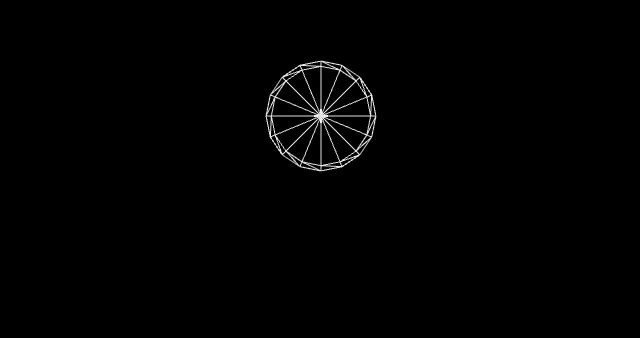
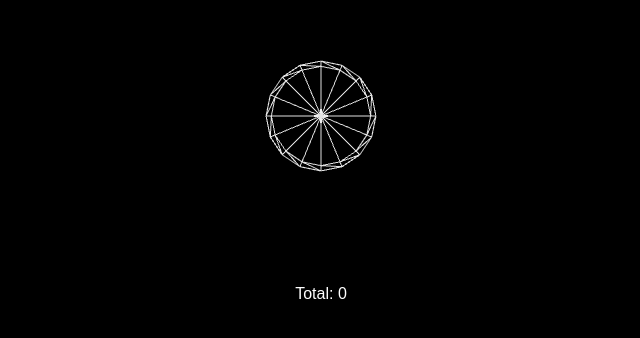
Before and after one commit to Hartaithan/first-person-demo, a React (Create React App) app: page / in a window 1280 px wide. Shown: the part 284-622 px from the top of the page, without its empty margins (319-959 px from the left). Built offline with nearby package versions, Linux system fonts and the light colour scheme.

Commit message:
handle hit count and show total hits

```diff
--- a/src/App.tsx
+++ b/src/App.tsx
@@ -1,11 +1,13 @@
 import React from "react";
 import Canvas from "./components/Canvas";
 import Crosshair from "./components/Crosshair";
+import Total from "./components/Total";
 
 const App = () => {
   return (
     <>
       <Crosshair />
+      <Total />
       <Canvas />
     </>
   );
--- a/src/components/Target.tsx
+++ b/src/components/Target.tsx
@@ -1,9 +1,11 @@
 import React from "react";
+import useStore from "../store";
 
 const randomNum = (min: number, max: number) =>
   Math.floor(Math.random() * (max - min)) + min;
 
 const Target: React.FC = () => {
+  const { increment } = useStore();
   const [position, setPosition] = React.useState([0, 0, 0]);
 
   const getNewPosition = () => {
@@ -13,6 +15,7 @@ const Target: React.FC = () => {
   };
 
   const handleHit = () => {
+    increment();
     getNewPosition();
   };
 
--- /dev/null
+++ b/src/components/Total.tsx
@@ -0,0 +1,9 @@
+import React from "react";
+import useStore from "../store";
+
+const Total: React.FC = () => {
+  const count = useStore((state) => state.count);
+  return <p id="total">Total: {count}</p>;
+};
+
+export default Total;
--- a/src/index.css
+++ b/src/index.css
@@ -3,6 +3,8 @@
   margin: 0;
   box-sizing: border-box;
   cursor: crosshair;
+  color: white;
+  font-family: Arial, Helvetica, sans-serif;
 }
 
 html,
@@ -42,3 +44,10 @@ body,
   height: 14px;
   background: white;
 }
+
+#total {
+  position: absolute;
+  top: 70%;
+  left: 50%;
+  transform: translate(-50%, 50%);
+}
```
